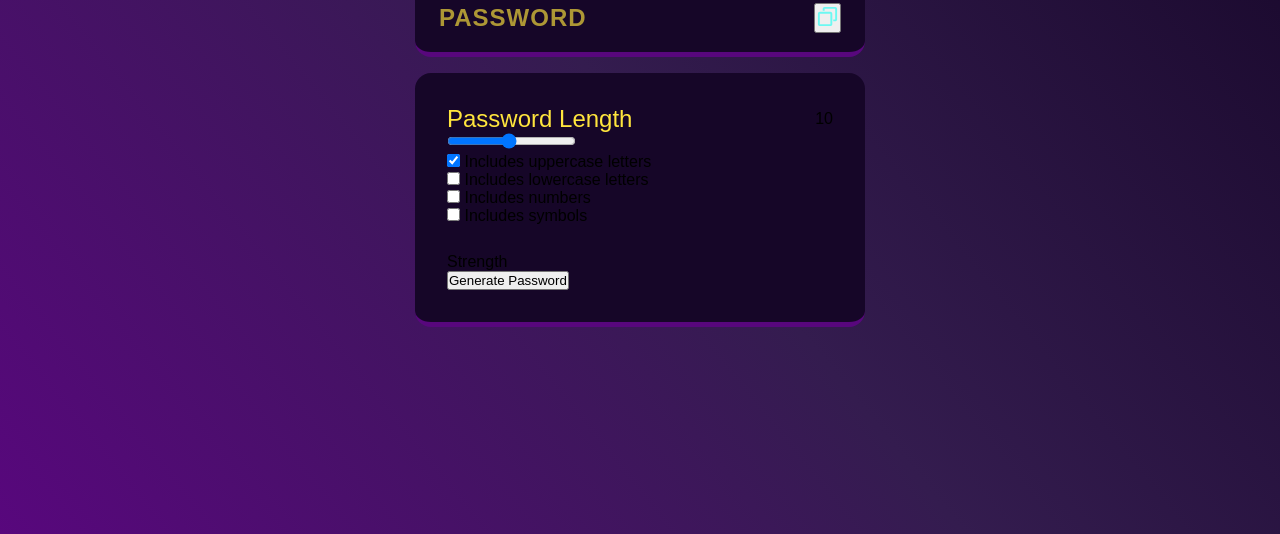
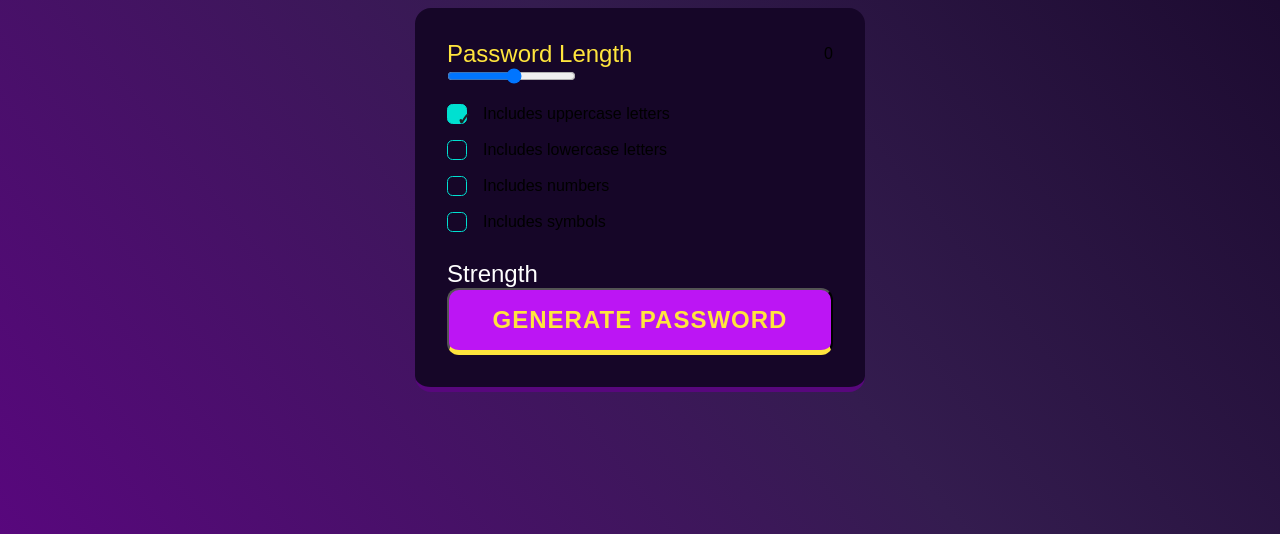
Before and after one commit to abhishekfarande04/Random-password-generator, a plain HTML site: page index.html in a window 1280 px wide. Both pictures are taken after a click on the checkbox "Includes uppercase letters". Shown: the part 266-800 px from the top of the page. Drawn offline with Linux system fonts and the light colour scheme.

Commit message:
added more styling

```diff
--- a/index.html
+++ b/index.html
@@ -30,34 +30,30 @@
             <!--slider-->
             <input type="range" min="1" max="20" class="slider" step="1" data-lengthSlider>
             <!-- check boxes -->
-            <div>
-
-                <div>
+                <div class="check">
                 <input type="checkbox" id="uppercase">
                 <label for="uppercase">Includes uppercase letters</label>
                 </div>
 
-                <div>
+                <div class="check">
                 <input type="checkbox" id="lowercase">
                 <label for="lowercase">Includes lowercase letters</label>
                 </div>
 
-                <div>
+                <div class="check">
                 <input type="checkbox" id="numbers">
                 <label for="numbers">Includes numbers</label>
                 </div>
 
-                <div>
+                <div class="check">
                 <input type="checkbox" id="symbols">
                 <label for="symbols">Includes symbols</label>
                 </div>
 
-            </div>
-
             <!-- strength section-->
             <div class="strength-container">
                 <p>Strength</p>
-                <div data-indicator></div>
+                <div class="indicator" data-indicator></div>
             </div>
             <!-- generate password -->
             <button class="generateBtn">Generate Password</button>
--- a/script.js
+++ b/script.js
@@ -87,40 +87,39 @@
 }
 
 function calcStrength() {
+    let hasUpper = false;
+    let hasLower = false;
+    let hasNum = false;
+    let hasSym = false;
+    if (uppercaseCheck.checked) {
+        hasUpper = true;
+    }
+    if (lowercaseCheck.checked) {
+        hasLower = true;
+    }
+    if (numbersCheck.checked) {
+        hasNum = true;
 
-    //in the beginning all checkboxed are not checked
-    let hasUpper=false;
-    let hasLower=false
-    let hasNumber=false
-    let hasSymbol=false
+    }
+    if (symbolsCheck.checked) {
+        hasSym = true;
+    }
 
-    // if user marked it as correct
-   if(uppercaseCheck.checked) {
-    hasUpper=true
-   };
+    if (hasUpper && hasLower && (hasNum || hasSym) && passwordLength >= 8) {
+      setIndicator("#0f0");
+    } else if (
+      (hasLower || hasUpper) &&
+      (hasNum || hasSym) &&
+      passwordLength >= 6
+    ) {
+      setIndicator("#ff0");
+    } else {
+      setIndicator("#f00");
+    }
+}
 
-   if(lowercaseCheck.checked) {
-    hasLower=true
-   };
 
-   if(numbersCheck.checked) {
-    hasNumber=true
-   };
 
-   if(symbolsCheck.checked) {
-     hasSymbol=true
-   }
-
-   // Criteria for Strength
-     if((hasUpper && hasLower) && passwordLength <=6) {
-       setIndicator("#ff0000"); // red
-   }  else if((hasUpper && hasLower)&& hasNumber && passwordLength <=10) {
-       setIndicator("#ffff00");  // yellow
-   }  else if(hasUpper && hasLower && hasNumber && hasSymbol && passwordLength >=10) {
-    setIndicator("#008000 ");  // Green
-   } else {
-    setIndicator("#ff0000");
-   };
 }
 
 // to count the number of boxes checked
--- a/style.css
+++ b/style.css
@@ -119,4 +119,64 @@
     margin-top: 1.75rem;
 }
 
-.strength-container
+.strength-container p {
+    color: var(--pl-white);
+    font-size: 1.5rem;
+}
+
+.indicator {
+    width: 1.5rem;
+    height: 1.5rem;
+    border-radius: 50%;
+}
+
+.generateBtn {
+    width: 100%;
+    padding: 1rem 0;
+    background-color: var(--vb-violet);
+    text-align: center;
+    border-radius: 0.75rem;
+    border-bottom: 0.35rem solid var(--vb-yellow);
+    text-transform: uppercase;
+    letter-spacing: 1px;
+    color: var(--vb-yellow);
+    font-weight: 600;
+    font-size: 1.5rem;
+}
+
+.check {
+    display: flex;
+    align-items: center;
+    margin:1rem 0;
+    gap: 0 1rem;
+}
+
+.check input{
+    appearance: none;
+    width: 20px;
+    height: 20px;
+    border: 1px solid var(--vb-cyan);
+    cursor: pointer;
+    position: relative;
+    border-radius: 0.35rem;
+}
+
+.check input:checked{
+    background-color: var(--vb-cyan);
+}
+
+.check input:checked::before {
+    content:"\2713";
+    position: absolute;
+    color: var(--dk-text);
+    font-size: 1.05rem;
+    font-weight: 600;
+    left: 50%;
+    top:-3.5px;
+    transform: translateX(-50%);
+    transform: translateY(40%);
+}
+
+.check label {
+    color:var(--)
+}
```
